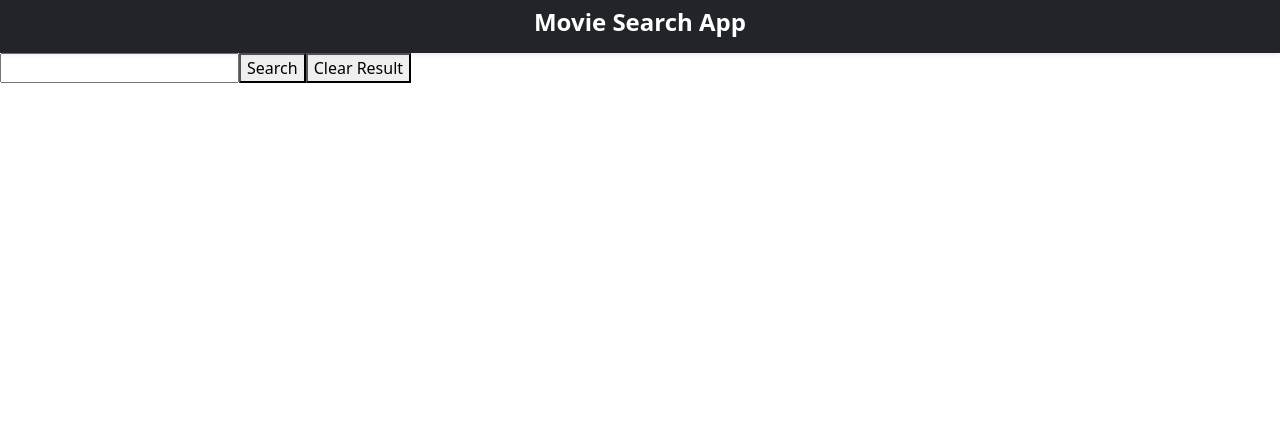
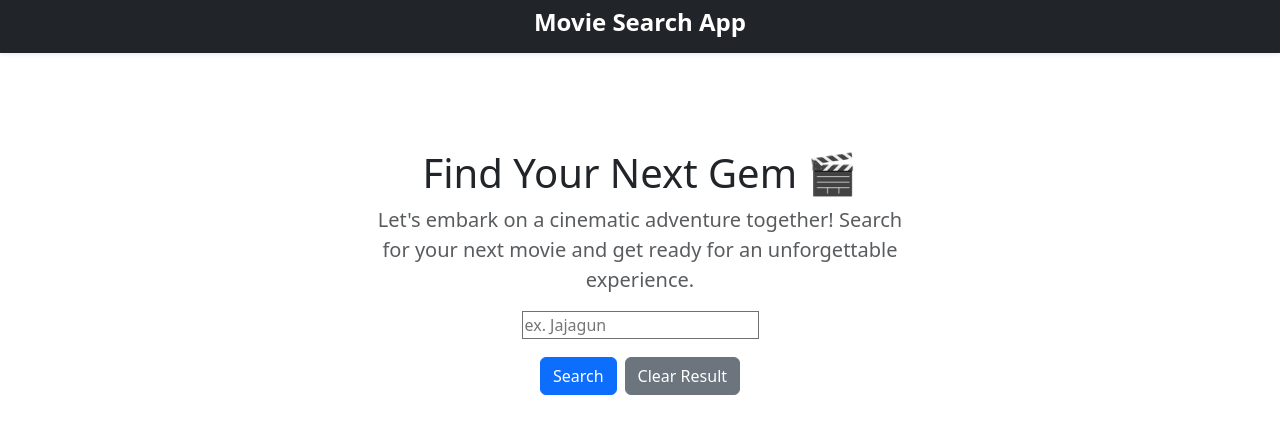
Before and after one commit to YourmixJNR/MovieApp, a React (Create React App) app: page / in a window 1280 px wide. Shown: the top 434 px of the page. Built offline with nearby package versions, Linux system fonts and the light colour scheme.

Commit message:
Style SearchPage

```diff
--- a/src/App.css
+++ b/src/App.css
@@ -10,3 +10,15 @@
     color:  #fff;
     font-weight: 600;
 }
+
+/* Search Page */
+
+.fw-light {
+    font-weight: 500 !important;
+}
+
+input {
+    border: 1px solid #707070;
+    outline: none;
+    margin-bottom: 10px;
+}
--- a/src/pages/SearchPage.jsx
+++ b/src/pages/SearchPage.jsx
@@ -1,5 +1,6 @@
 import React, { useState, useEffect } from "react";
 import MovieSearchResult from "../components/MovieSearchResult";
+import '../App.css'
 
 const MovieSearchPage = () => {
   const [query, setQuery] = useState("");
@@ -44,9 +45,29 @@ const MovieSearchPage = () => {
 
   return (
     <div>
-      <input type="text" value={query} onChange={handleInputChange} />
-      <button onClick={() => handleMovieSearch(query)}>Search</button>
-      <button onClick={clearResult}>Clear Result</button>
+      <section className="py-5 text-center container">
+        <div className="row py-lg-5">
+          <div className="col-lg-6 col-md-8 mx-auto">
+            <h1 className="fw-light">Find Your Next Gem 🎬</h1>
+            <p className="lead text-body-secondary">
+            Let's embark on a cinematic adventure together! Search for your next movie and get ready for an unforgettable experience.
+            </p>
+            <p>
+                <input type="text" value={query} onChange={handleInputChange} placeholder="ex. Jajagun" />
+                <br />
+              <button
+                className="btn btn-primary my-2 me-2"
+                onClick={() => handleMovieSearch(query)}
+              >
+                Search
+              </button>
+              <button className="btn btn-secondary my-2" onClick={clearResult}>
+                Clear Result
+              </button>
+            </p>
+          </div>
+        </div>
+      </section>
 
       {searchResult !== "No Result Found" ? (
         <MovieSearchResult searchResult={searchResult} />
```
